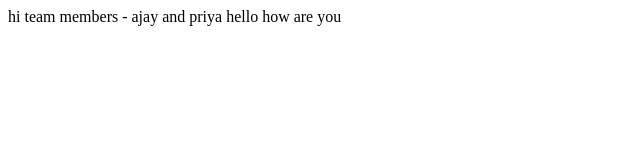
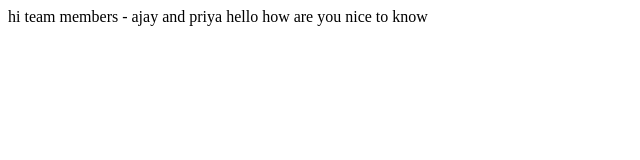
Before and after one commit to priya9111/ror-site, a plain HTML site: page index.html in a window 1280 px wide. Shown: the full height of the page, 0-640 px from the left. Drawn offline with Linux system fonts and the light colour scheme.

Commit message:
Update index.html

```diff
--- a/index.html
+++ b/index.html
@@ -8,5 +8,6 @@
 <body>
     hi team members - ajay and priya
     hello how are you
+    nice to know
 </body>
 </html>
```
